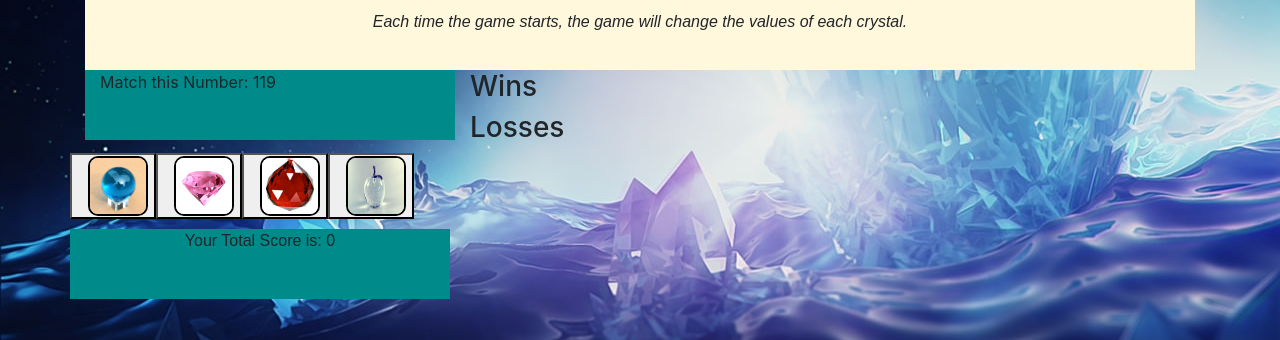
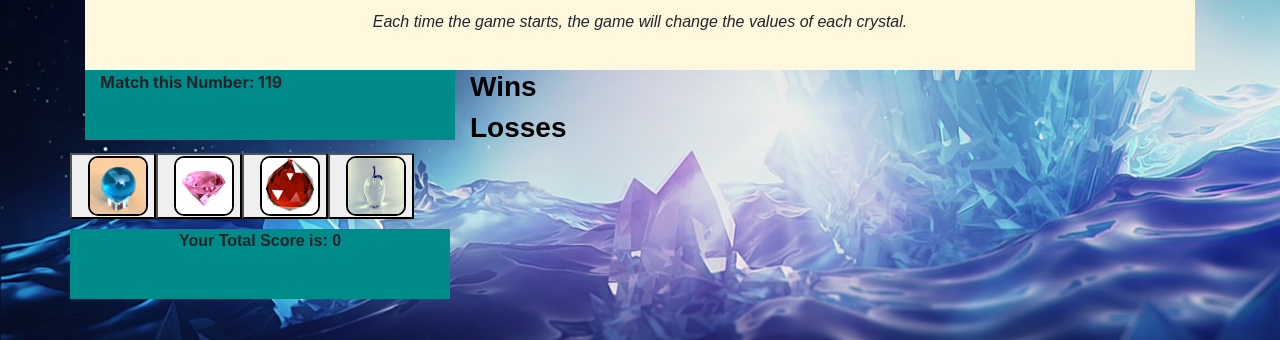
Before and after one commit to jyochsna/unit-4-game, a plain HTML site: page index.html in a window 1280 px wide. Shown: the part 460-800 px from the top of the page. Drawn offline with nearby package versions, Linux system fonts and the light colour scheme.

Commit message:
font changed in css file

```diff
--- a/assets/css/style.css
+++ b/assets/css/style.css
@@ -26,6 +26,12 @@ body {
      /* margin-left:10px; */
      height: 70px;
      width:15px;
+     font-weight: bold;
+ }
+ h3{
+     font-weight: bold;
+     font-family: Arial, Helvetica, sans-serif;
+     color:black
  }
 /*for image*/
  img {
@@ -42,4 +48,5 @@ body {
      margin-top: 10px;
      height:70px;
      text-align: center;
+     font-weight: bold;
  }
--- a/index.html
+++ b/index.html
@@ -37,7 +37,7 @@
       </div>
       <div class="container">
         <div class="row">
-          <div class="col-6 col-sm-4" id="number2guess">number</div>
+          <div class="col-6 col-sm-4" id="number2guess">Match this Number:</div>
           <div class="col-6 col-sm-4">
               <h3 id="wins">Wins</h3>
             <h3 id="losses">Losses</h3>
```
